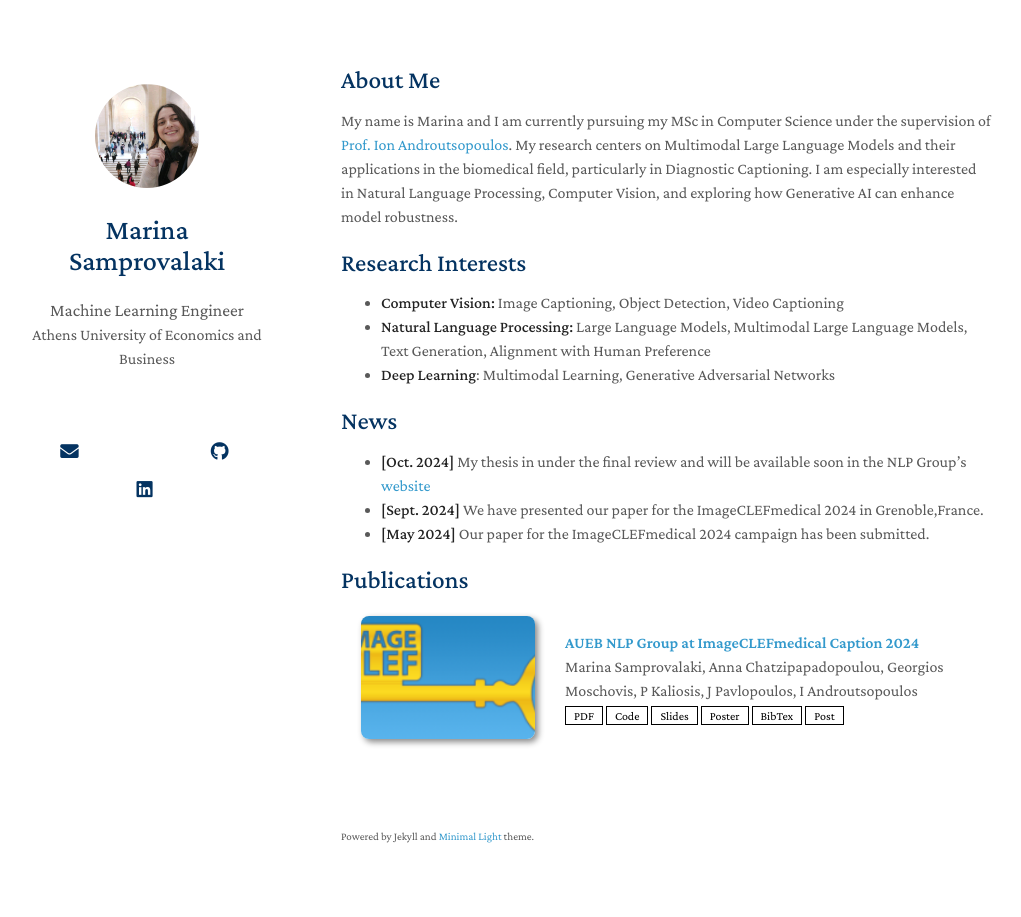
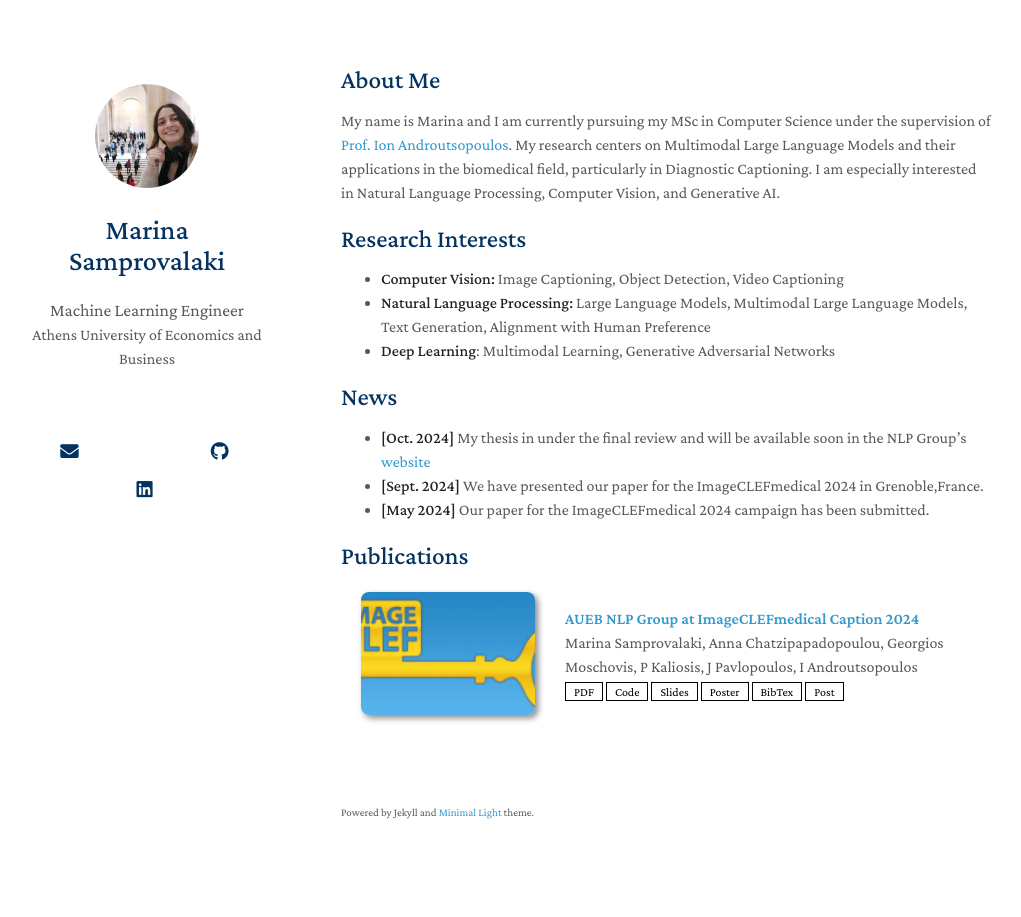
Before and after one commit to msamprovalaki/msamprovalaki.github.io, a Jekyll site: the page built from index.md, in a window 1280 px wide. Shown: the whole page, without its empty margins (129-1150 px from the left). Built offline with Jekyll 4.4.1, drawn with Linux system fonts in a browser that asks for light colours; nearby versions of some CDN libraries; a style sheet for code colours, icons or effects is not loaded; our own code applies the rules of GitHub Pages for plain Markdown files.

Commit message:
Update index.md

```diff
--- a/index.md
+++ b/index.md
@@ -4,7 +4,7 @@
 
 ## About Me
 
-My name is Marina and I am currently pursuing my MSc in Computer Science under the supervision of [Prof. Ion Androutsopoulos](https://www2.aueb.gr/users/ion/). My research centers on Multimodal Large Language Models and their applications in the biomedical field, particularly in Diagnostic Captioning. I am especially interested in Natural Language Processing, Computer Vision, and exploring how Generative AI can enhance model robustness.
+My name is Marina and I am currently pursuing my MSc in Computer Science under the supervision of [Prof. Ion Androutsopoulos](https://www2.aueb.gr/users/ion/). My research centers on Multimodal Large Language Models and their applications in the biomedical field, particularly in Diagnostic Captioning. I am especially interested in Natural Language Processing, Computer Vision, and Generative AI.
 
 
 
```
